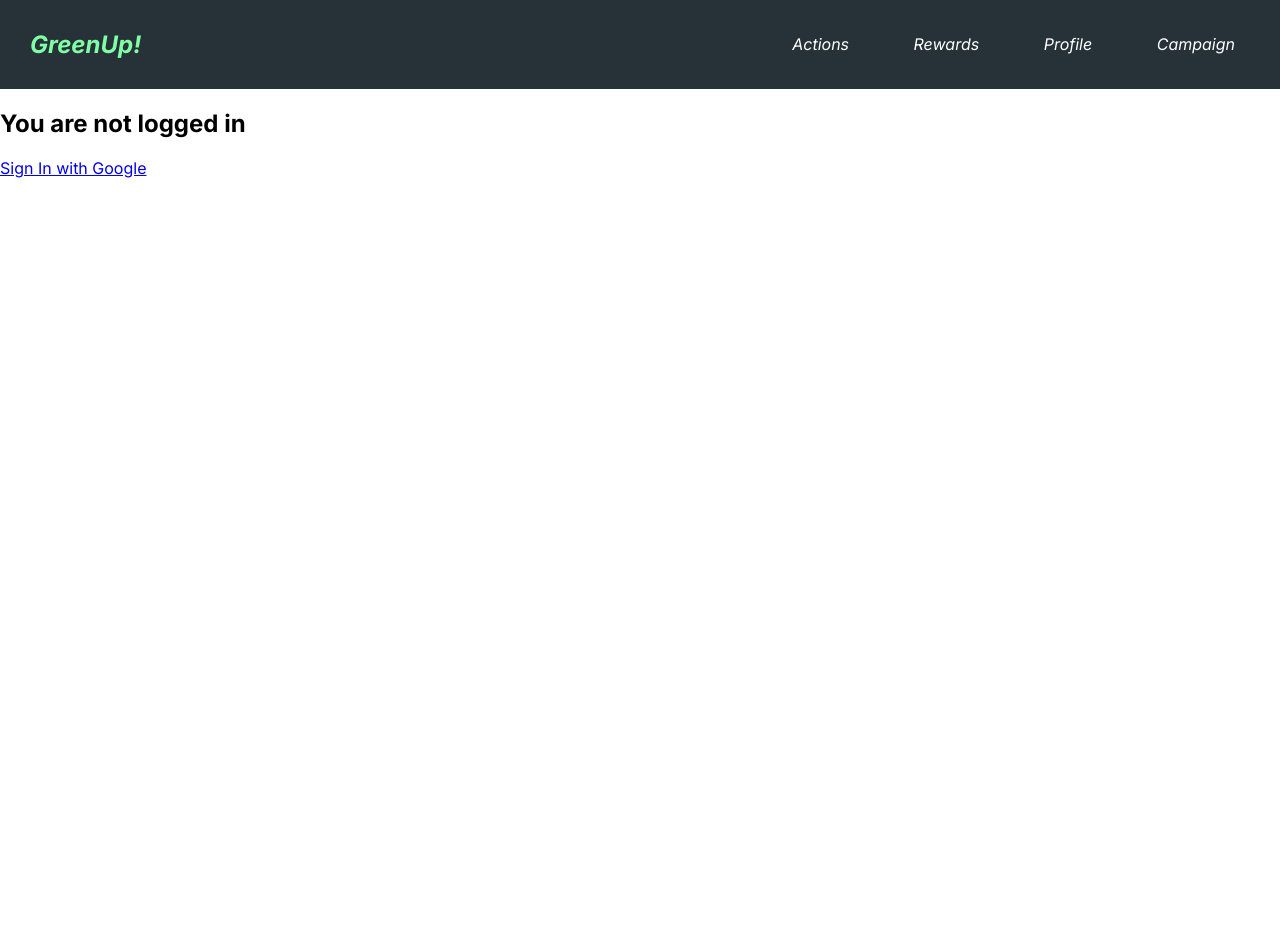
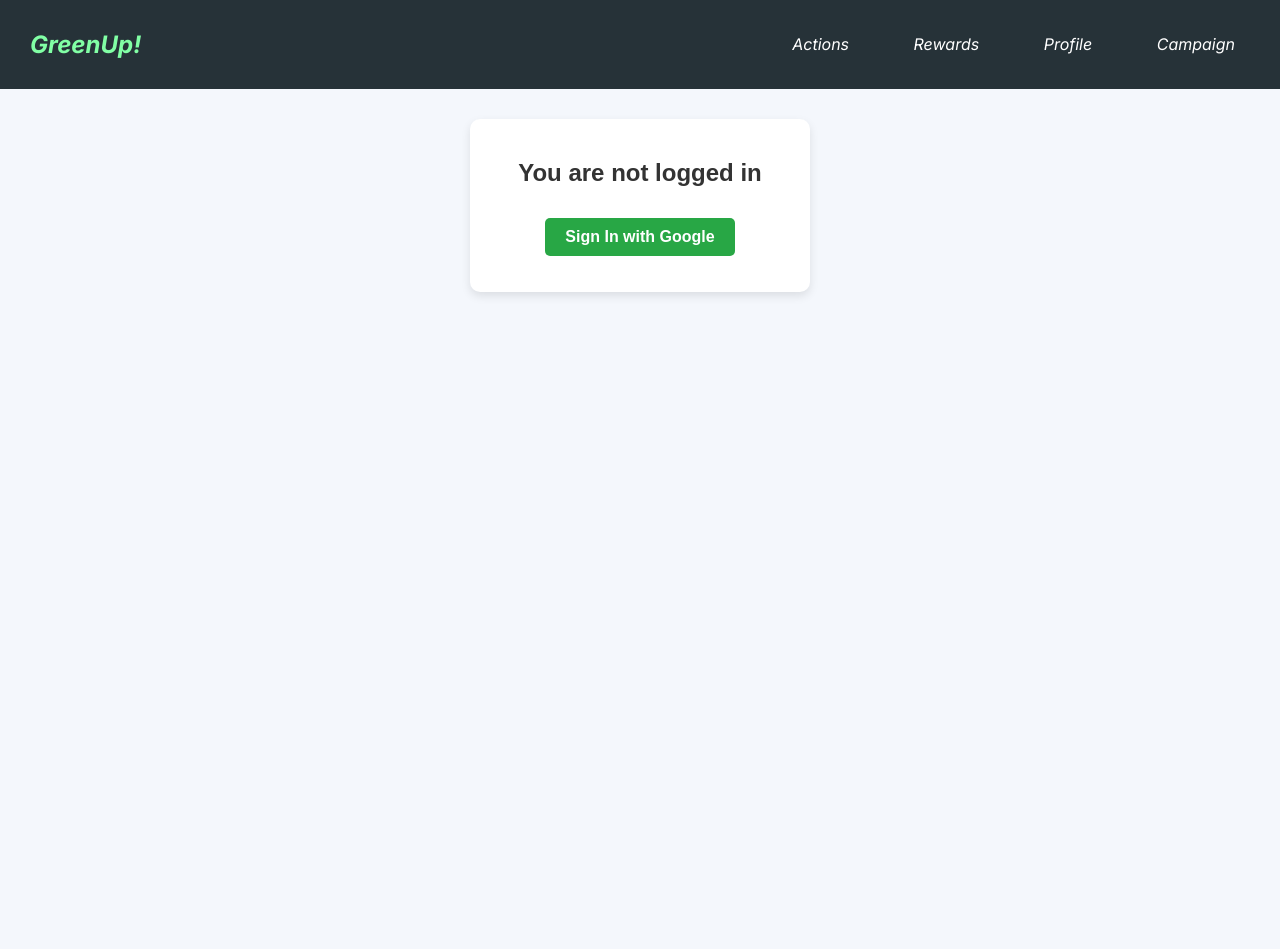
Before and after one commit to CSCI3356-Fall2024/Team-ML, a Django app: page / in a window 1280 px wide. Before the commit the page ends 178 px from the top, so only its background shows below. Run offline with Django 5.2, Linux system fonts and the light colour scheme.

Commit message:
login/logout styling

```diff
--- a/HTeamML/mysite/main/templates/home.html
+++ b/HTeamML/mysite/main/templates/home.html
@@ -1,13 +1,20 @@
 {% extends 'base.html' %}
+{% load static %}
 {% block content %}
+    <link rel="stylesheet" type="text/css" href="{% static 'styles/home.css' %}">
+
+    <div class="container">
         {% if user.is_authenticated %}
-    <div class="user-auth" style="margin: 20px;"">
+        <div class="user-auth">
             <h2>Hi, {{ user.get_full_name }}</h2>
             <p>Email: {{ user.email }}</p>
-        <p><a href="{% url 'logout' %}">Logout</a></p>
+            <p><a href="{% url 'logout' %}" class="btn-logout">Logout</a></p>
         </div>
         {% else %}
+        <div class="user-not-auth">
             <h2>You are not logged in</h2>
-        <a href="{% url 'social:begin' 'google-oauth2' %}">Sign In with Google</a>
+            <p><a href="{% url 'social:begin' 'google-oauth2' %}" class="btn-login">Sign In with Google</a></p>
+        </div>
         {% endif %}
+    </div>
 {% endblock %}
--- /dev/null
+++ b/HTeamML/mysite/static/styles/home.css
@@ -0,0 +1,79 @@
+.container {
+    display: flex;
+    align-items: center;
+    flex-direction: column;
+    height: 100vh;
+    background-color: #f4f7fc;
+    font-family: Arial, sans-serif;
+    padding: 30px;
+}
+
+/* Authenticated User Section */
+.user-auth {
+    background-color: #ffffff;
+    padding: 20px;
+    border-radius: 10px;
+    box-shadow: 0 4px 10px rgba(0, 0, 0, 0.1);
+    text-align: center;
+    width: 300px;
+}
+
+.user-auth h2 {
+    font-size: 1.5rem;
+    color: #333;
+    margin-bottom: 10px;
+}
+
+.user-auth p {
+    font-size: 1rem;
+    color: #555;
+    margin: 5px 0;
+}
+
+.user-auth .btn-logout {
+    background-color: #FF4C4C;
+    color: white;
+    font-weight: bold;
+    padding: 10px 20px;
+    border-radius: 5px;
+    text-decoration: none;
+    font-size: 1rem;
+    display: inline-block;
+    margin-top: 15px;
+}
+
+.user-auth .btn-logout:hover {
+    background-color: #e03c3c;
+}
+
+/* Unauthenticated User Section */
+.user-not-auth {
+    background-color: #ffffff;
+    padding: 20px;
+    border-radius: 10px;
+    box-shadow: 0 4px 10px rgba(0, 0, 0, 0.1);
+    text-align: center;
+    width: 300px;
+}
+
+.user-not-auth h2 {
+    font-size: 1.5rem;
+    color: #333;
+    margin-bottom: 10px;
+}
+
+.user-not-auth .btn-login {
+    background-color: #28a745;
+    color: white;
+    font-weight:bold;
+    padding: 10px 20px;
+    border-radius: 5px;
+    text-decoration: none;
+    font-size: 1rem;
+    display: inline-block;
+    margin-top: 15px;
+}
+
+.user-not-auth .btn-login:hover {
+    background-color: #00CC3F;
+}
```
Also changed, not shown: 5 other files. Lines whose indentation alone changed are shown as unchanged.
